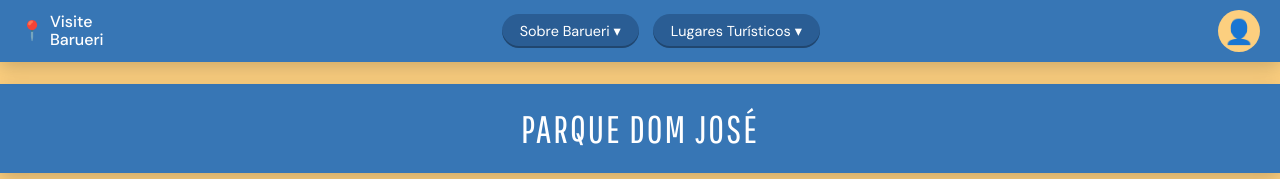
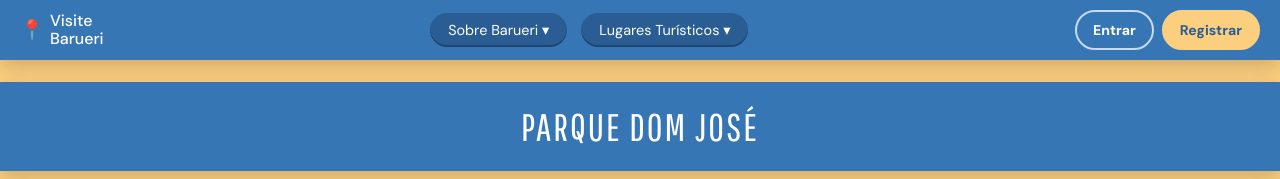
Before and after one commit to Guilherme-Augusto-INF/sites-testes, a plain HTML site: page Visite-Barueri/parque-dom-jose.html in a window 1280 px wide. Shown: the top 179 px of the page. Drawn offline with nearby package versions, Linux system fonts and the light colour scheme.

Commit message:
feat: adiciona acesso e perfil em parque-dom-jose.html

```diff
--- a/Visite-Barueri/parque-dom-jose.html
+++ b/Visite-Barueri/parque-dom-jose.html
@@ -4,12 +4,17 @@
 <meta charset="UTF-8"><meta name="viewport" content="width=device-width, initial-scale=1">
 <title>Parque Dom José – Visite Barueri</title>
 <link rel="preconnect" href="https://fonts.googleapis.com"><link href="https://fonts.googleapis.com/css2?family=DM+Sans:wght@400;500;700&family=Pathway+Gothic+One&display=swap" rel="stylesheet"><link rel="stylesheet" href="css/style.css">
+<script src="https://cdn.jsdelivr.net/npm/@supabase/supabase-js@2"></script>
+<script src="js/header-auth.js" defer></script>
 </head>
 <body>
 <header class="topo"><a class="logo" href="index.html"><span class="pin">📍</span><span>Visite<br>Barueri</span></a><nav>
 <div class="menu"><button>Sobre Barueri ▾</button><div class="sub"><a href="historia.html">História de Barueri</a><a href="curiosidades.html">Curiosidades</a><a href="quem-somos.html">Quem somos</a><a href="contato.html">Contato</a></div></div>
 <div class="menu"><button>Lugares Turísticos ▾</button><div class="sub"><a href="locais.html">Todos os locais</a><a href="arena-barueri.html">Arena Barueri</a><a href="parque-dom-jose.html">Parque Dom José</a><a href="kartodromo.html">Kartódromo</a><a href="praca-das-artes.html">Praça das Artes</a><a href="feira-noturna.html">Feira Noturna</a><a href="museu-da-biblia.html">Museu da Bíblia</a></div></div>
-</nav><a class="user" href="login.html" title="Entrar">👤</a></header>
+</nav><div class="auth-actions" id="auth-actions">
+    <a class="auth-btn" href="login.html">Entrar</a>
+    <a class="auth-btn auth-register" href="cadastro.html">Registrar</a>
+  </div></header>
 <main><section class="page local"><h2 class="faixa">Parque Dom José</h2><div class="conteudo">
 <img src="images/parque-dom-jose.jpg" alt="Parque Dom José">
 <div class="caixa">
```
